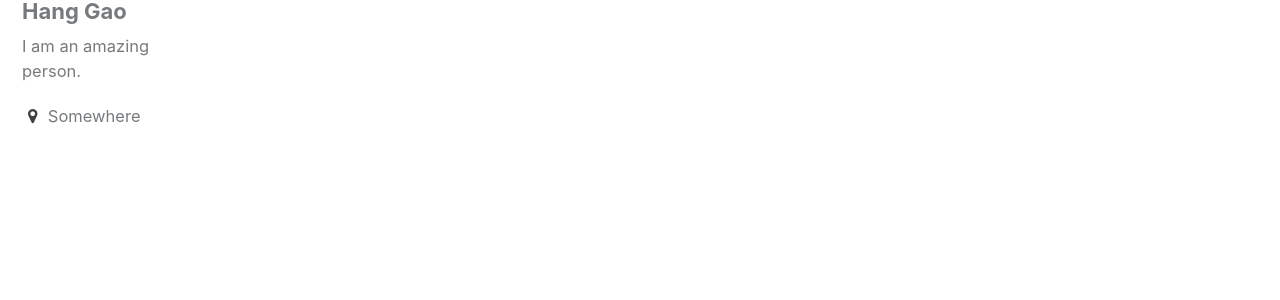
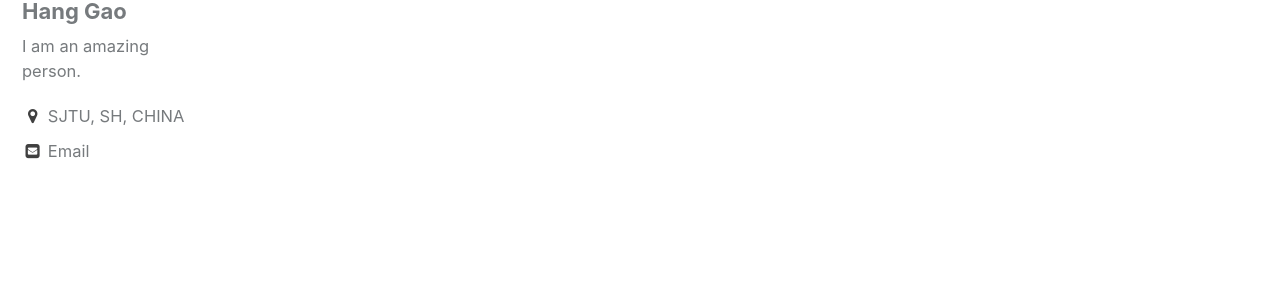
Before and after one commit to weizhixiang-workspace/cullengao.github.io, a Jekyll site: the page built from index.html, in a window 1280 px wide. Shown: the part 266-566 px from the top of the page. Built offline with Jekyll 4.4.1, drawn with Linux system fonts in a browser that asks for light colours; the list of posts is cut into pages by our own code.

Commit message:
Update _config.yml

```diff
--- a/_config.yml
+++ b/_config.yml
@@ -11,7 +11,7 @@ title                    : "Hang | Homepage"
 title_separator          : "-"
 name                     : "Hang Gao"
 description              : "An amazing website."
-url                      : "https://127.0.0.1:4000"
+url                      : "https://cullengao.github.io"
 baseurl                  : # the subpath of your site, e.g. "/blog"
 repository               : "CullenGao/cullengao.github.io"
 teaser                   : # filename of teaser fallback teaser image placed in /images/, .e.g. "500x300.png"
@@ -80,8 +80,8 @@ author:
   name             : "Hang Gao"
   avatar           : "bio-photo.jpg"
   bio              : "I am an amazing person."
-  location         : "Somewhere"
-  email            :
+  location         : "SJTU, SH, CHINA"
+  email            : "cullengao@gmail.com"
   uri              :
   bitbucket        :
   codepen          :
```
